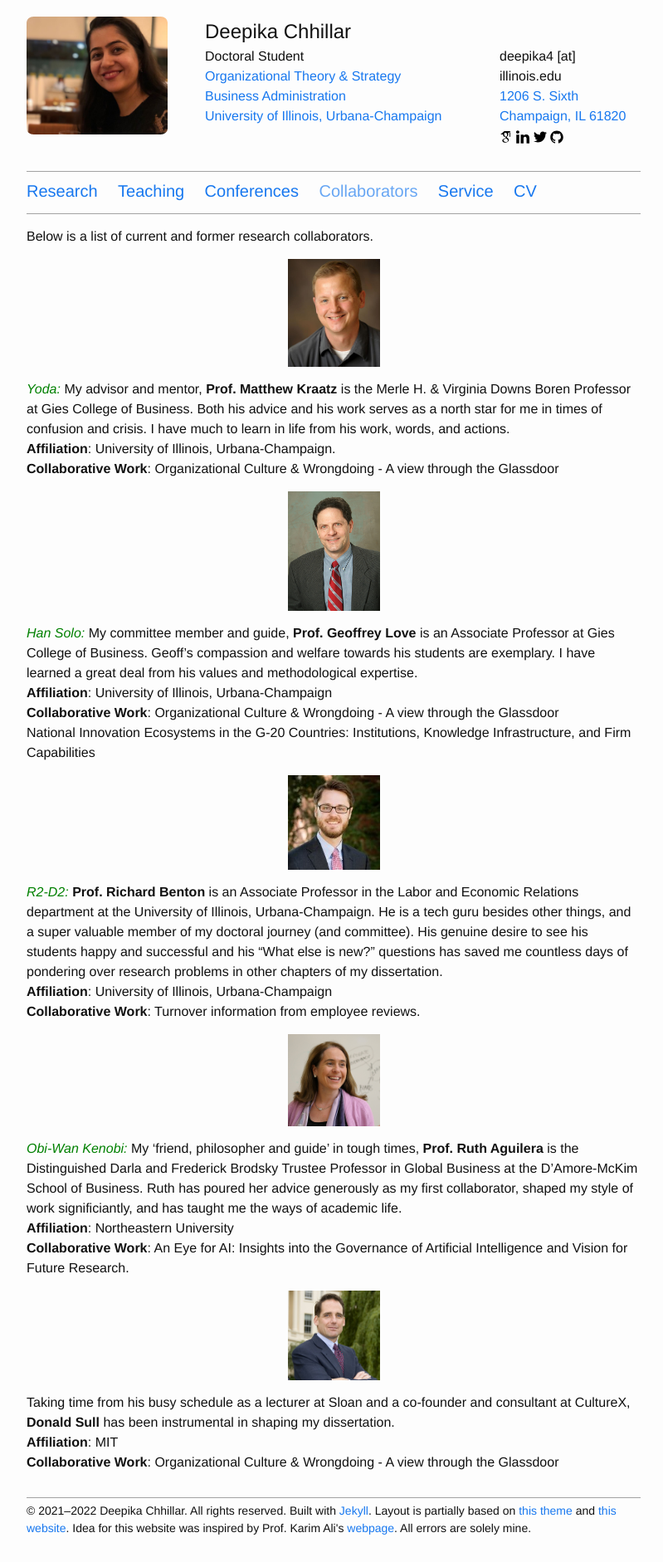
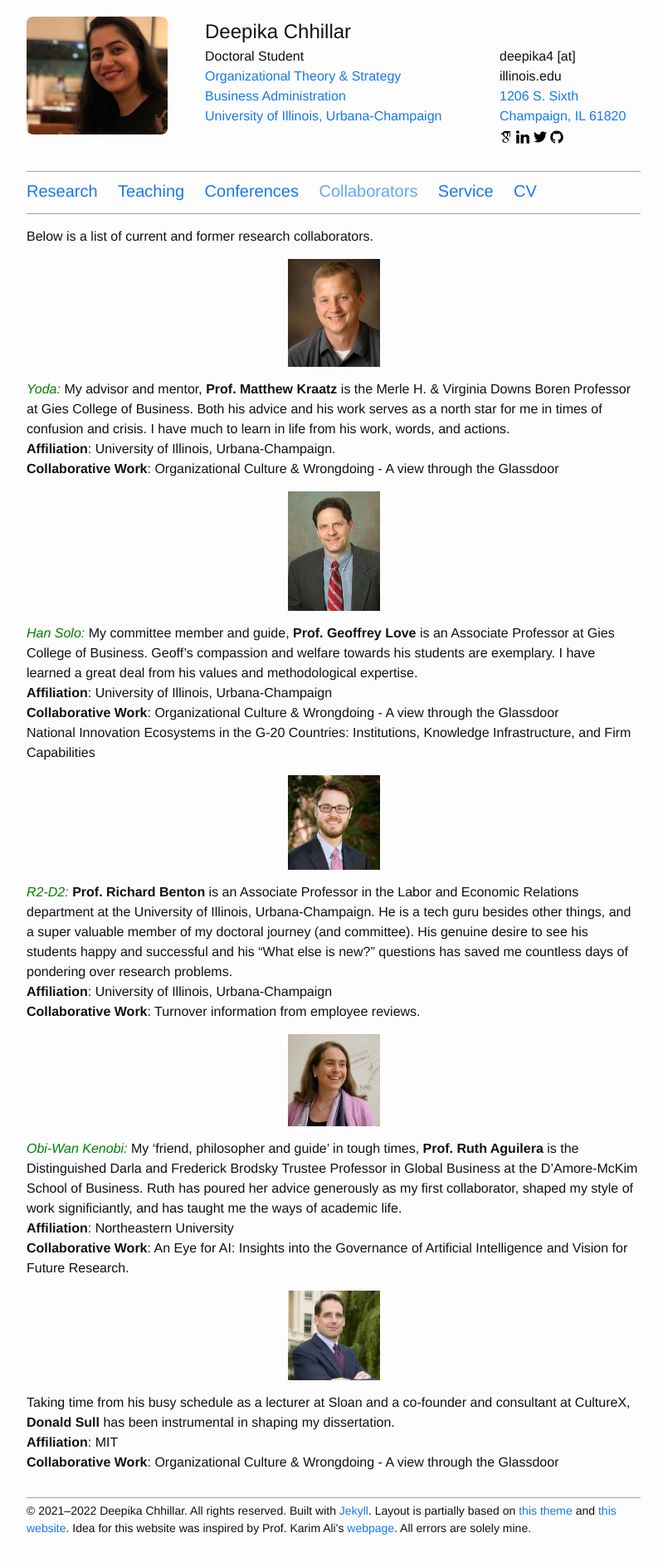
Before and after one commit to deepikachhillar/deepikachhillar.github.io, a Jekyll site: the page built from nav/collaborators.md, in a window 1280 px wide. Shown: the whole page at 83% size, without its empty margins (238-1037 px from the left). Built offline with Jekyll 4.4.1, drawn with Linux system fonts in a browser that asks for light colours.

Commit message:
Update collaborators.md

```diff
--- a/nav/collaborators.md
+++ b/nav/collaborators.md
@@ -39,7 +39,7 @@ National Innovation Ecosystems in the G-20 Countries: Institutions, Knowledge In
 <figure>
 	<img style="display=inline-block" width="15%" src="{{ "/resources/images/collaborators/richard_benton.jpeg" |  prepend: site.baseurl }}" alt="Richard Benton" />
 </figure>
-<span style="color: green;">*R2-D2:*</span> **Prof. Richard Benton** is an Associate Professor in the Labor and Economic Relations department at the University of Illinois, Urbana-Champaign. He is a tech guru besides other things, and a super valuable member of my doctoral journey (and committee). His genuine desire to see his students happy and successful and his "What else is new?" questions has saved me countless days of pondering over research problems in other chapters of my dissertation.\
+<span style="color: green;">*R2-D2:*</span> **Prof. Richard Benton** is an Associate Professor in the Labor and Economic Relations department at the University of Illinois, Urbana-Champaign. He is a tech guru besides other things, and a super valuable member of my doctoral journey (and committee). His genuine desire to see his students happy and successful and his "What else is new?" questions has saved me countless days of pondering over research problems.\
 **Affiliation**: University of Illinois, Urbana-Champaign\
 **Collaborative Work**: Turnover information from employee reviews.
 
```
